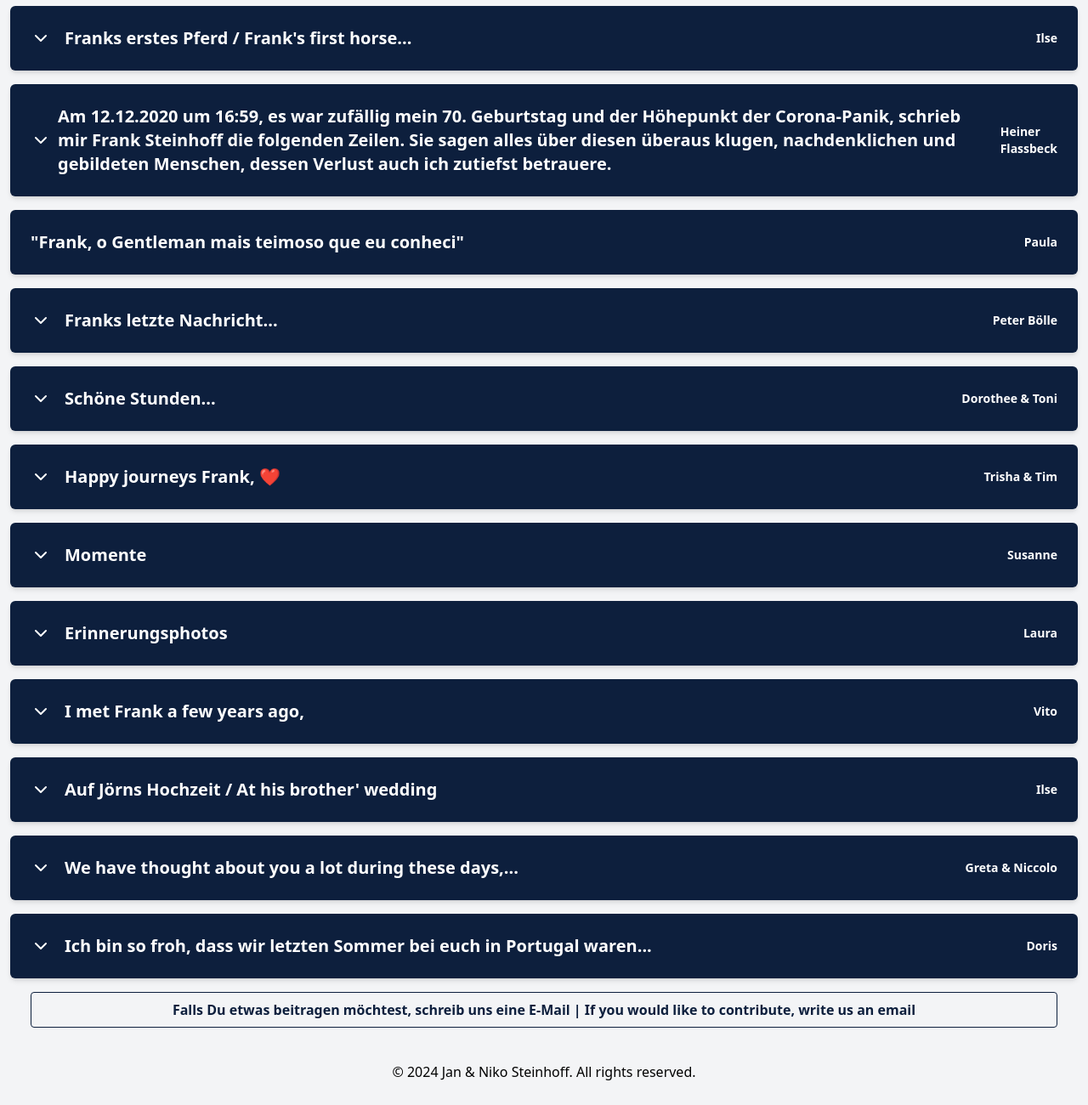
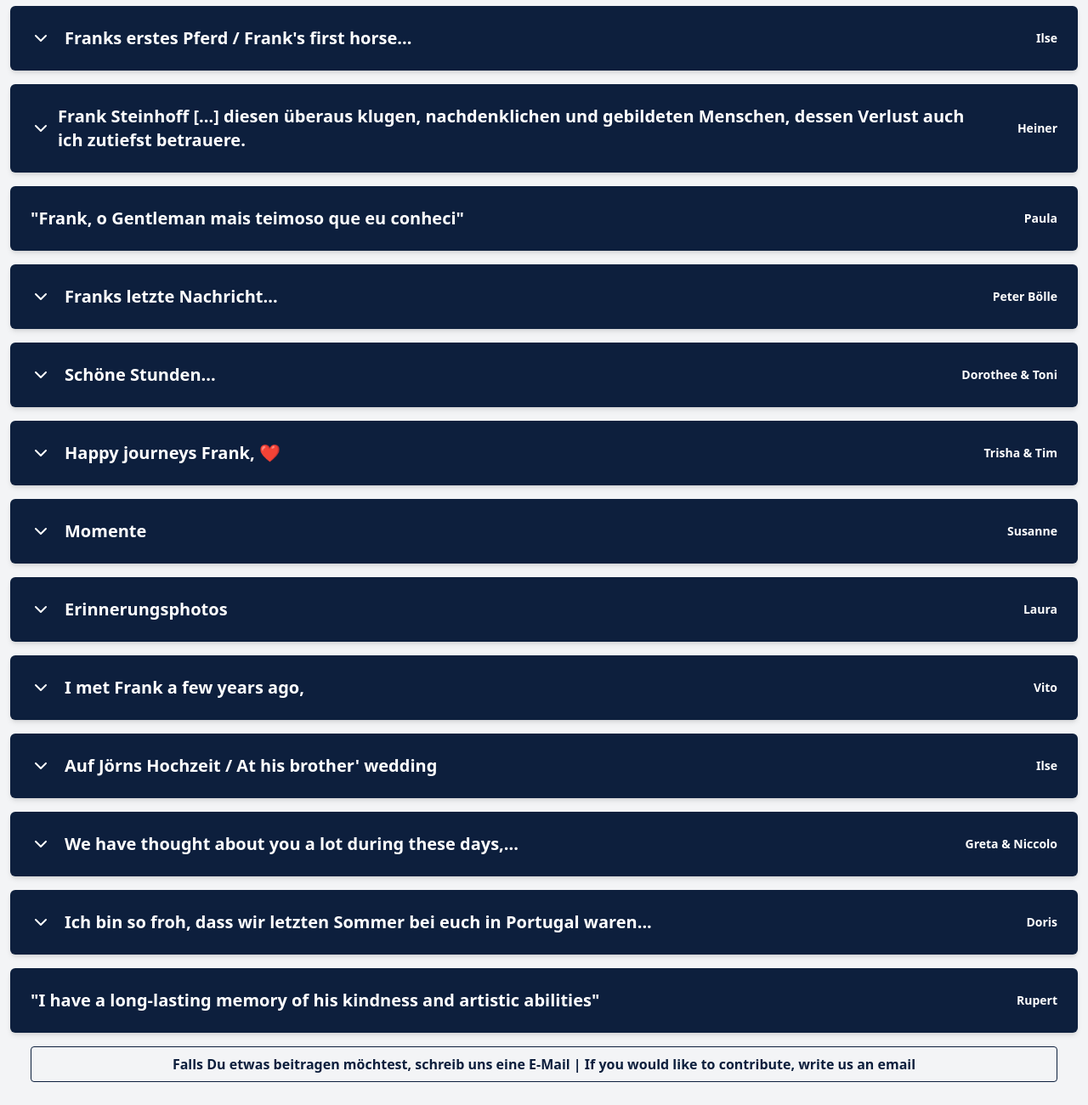
Before and after one commit to janstoff/frank, a website: page index.html in a window 1280 px wide. Shown: the part 1780-3080 px from the top of the page at 85% size. Drawn offline with Linux system fonts and the light colour scheme.

Commit message:
Add Rupert and flex-wrap images in posts

```diff
--- a/index.html
+++ b/index.html
@@ -329,6 +329,7 @@
         </div>
       </div>
     </header>
+
     <main class="bg-gray-100">
       <h2 class="mt-12 mb-6 text-2xl">Frank left the way he wanted to...</h2>
       <div class="grid grid-cols-1 md:grid-cols-2 gap-6">
@@ -727,21 +728,28 @@
       <details class="bg-primary text-white shadow-md rounded-md p-6 mt-4 mb-4">
         <summary class="flex items-center justify-between cursor-pointer gap-8">
           <div class="flex items-center">
-            <svg class="min-w-6 w-6 h-6 mr-2"><use href="#chevron-down" /></svg>
+            <svg class="min-w-6 w-6 h-6 mr-2">
+              <use href="#chevron-down" />
+            </svg>
             <h2 class="text-xl font-semibold">
-              Am 12.12.2020 um 16:59, es war zufällig mein 70. Geburtstag und
-              der Höhepunkt der Corona-Panik, schrieb mir Frank Steinhoff die
-              folgenden Zeilen. Sie sagen alles über diesen überaus klugen,
-              nachdenklichen und gebildeten Menschen, dessen Verlust auch ich
-              zutiefst betrauere.
+              Frank Steinhoff [...] diesen überaus klugen, nachdenklichen und
+              gebildeten Menschen, dessen Verlust auch ich zutiefst betrauere.
             </h2>
           </div>
           <div class="min-w-1/3 max-w-1/3">
-            <p class="font-semibold text-sm">Heiner Flassbeck</p>
+            <p class="font-semibold text-sm">Heiner</p>
           </div>
         </summary>
 
         <div class="my-4 grid grid-cols-1 gap-2">
+          <p>
+            Am 12.12.2020 um 16:59, es war zufällig mein 70. Geburtstag und der
+            Höhepunkt der Corona-Panik, schrieb mir Frank Steinhoff die
+            folgenden Zeilen. Sie sagen alles über diesen überaus klugen,
+            nachdenklichen und gebildeten Menschen, dessen Verlust auch ich
+            zutiefst betrauere.
+          </p>
+          <hr />
           <p>
             „Lieber Herr Flassbeck, Anlässlich des Textes v. Lafontaine
             (Nachdenkseiten v. 11.12.) möchte ich sagen, dass ich dem fast
@@ -1002,6 +1010,7 @@
           </div>
         </summary>
         <div class="my-4 grid grid-cols-1 gap-2">
+          <div class="flex flex-wrap gap-8">
             <img
               class="mt-4 h-96"
               src="images/posts/riding-from-front.jpeg"
@@ -1017,6 +1026,7 @@
               src="images/posts/riding-laura.jpeg"
               alt="riding-laura"
             />
+          </div>
         </div>
       </details>
 
@@ -1091,6 +1101,7 @@
         </summary>
         <div class="my-4 grid grid-cols-1 gap-2">
           <p>Nannemannshusen, Bilder von unserer Reiterhochzeit.</p>
+          <div class="flex flex-wrap gap-8">
             <img
               class="mt-4 h-96"
               src="images/posts/jörn-hochzeit-1.jpeg"
@@ -1101,6 +1112,7 @@
               src="images/posts/jörn-hochzeit-2.jpeg"
               alt="jörns-hochzeit-2"
             />
+          </div>
         </div>
       </details>
 
@@ -1148,6 +1160,7 @@
             you for sharing your wonderful family with us! We will miss you so
             much, Greta and Niccolò.
           </p>
+          <div class="flex flex-wrap gap-8">
             <img
               class="mt-4 h-96"
               src="images/posts/greta-1.jpeg"
@@ -1173,6 +1186,7 @@
               src="images/posts/greta-5.jpeg"
               alt="greta-5"
             />
+          </div>
         </div>
       </details>
 
@@ -1215,6 +1229,20 @@
         </div>
       </details>
 
+      <details class="bg-primary text-white shadow-md rounded-md p-6 mb-4">
+        <summary class="flex items-center justify-between cursor-pointer">
+          <div class="flex items-center">
+            <h2 class="text-xl font-semibold">
+              "I have a long-lasting memory of his kindness and artistic
+              abilities"
+            </h2>
+          </div>
+          <div>
+            <p class="font-semibold text-sm">Rupert</p>
+          </div>
+        </summary>
+      </details>
+
       <a
         href="mailto:jan.steinhoff@gmail.com"
         class="flex justify-center mx-6 cursor-pointer text-primary border border-primary hover:opacity-80 font-bold py-2 px-4 rounded hover:translate-y-1 transition-all duration-300 ease-out"
```
Also changed, not shown: output.css. Lines whose indentation alone changed are shown as unchanged.
